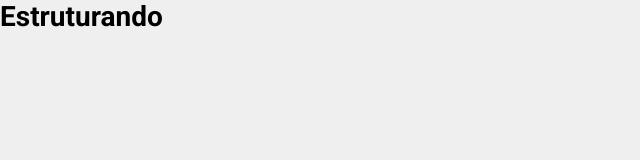
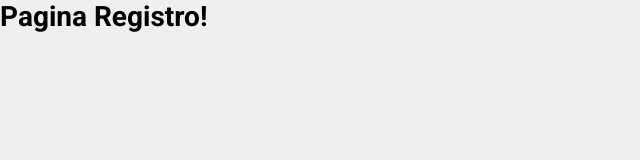
Before and after one commit to Robson-GDS/sistema-chamados, a React (Create React App) app: page /register in a window 1280 px wide. Shown: the top 160 px of the page, without its empty margins (0-640 px from the left). Built offline with nearby package versions, Linux system fonts and the light colour scheme.

Commit message:
add rotas

```diff
--- a/src/App.js
+++ b/src/App.js
@@ -1,6 +1,12 @@
+import { BrowserRouter } from 'react-router-dom';
+
+import Routes from './routes';
+
 function App() {
   return (
-      <h1>Estruturando</h1>
+      <BrowserRouter>
+        <Routes />
+      </BrowserRouter>
   );
 }
 
--- /dev/null
+++ b/src/pages/Dashboard/index.js
@@ -0,0 +1,7 @@
+export default function Dashboard() {
+  return (
+    <div>
+      <h1>Dashboard</h1>
+    </div>
+  )
+}
--- a/src/pages/SignIn/index.js
+++ b/src/pages/SignIn/index.js
@@ -1,7 +1,7 @@
 export default function SignIn() {
   return (
     <div>
-      <h1>Signin</h1>
+      <h1>Pagina Login!</h1>
     </div>
-  );
+  )
 }
--- a/src/pages/SignUp/index.js
+++ b/src/pages/SignUp/index.js
@@ -1,7 +1,7 @@
 export default function SignUp() {
   return (
     <div>
-      <h1>Signup</h1>
+      <h1>Pagina Registro!</h1>
     </div>
-  );
+  )
 }
--- /dev/null
+++ b/src/routes/Route.js
@@ -0,0 +1,34 @@
+import { Route, Redirect } from 'react-router-dom';
+
+export default function RouteWrapper ({
+  component: Component,
+  isPrivate,
+  ...rest
+}){
+
+  const loading = false;
+  const signed = false;
+
+  if(loading) {
+    return(
+      <div></div>
+    )
+  }
+
+  if(!signed && isPrivate) {
+    return <Redirect to="/" />
+  }
+
+  if(signed && !isPrivate) {
+    return <Redirect to="/dashboard" />
+  }
+
+  return(
+    <Route
+      {...rest}
+      render = { props => (
+        <Component {...props} />
+      )}
+    />
+  )
+}
--- /dev/null
+++ b/src/routes/index.js
@@ -0,0 +1,17 @@
+import { Switch } from 'react-router-dom';
+
+import Route from './Route';
+
+import SignIn from '../pages/SignIn';
+import SignUp from '../pages/SignUp';
+import Dashboard from '../pages/Dashboard';
+
+export default function Routes() {
+  return (
+    <Switch>
+      <Route exact path="/" component={SignIn} />
+      <Route exact path="/register" component={SignUp} />
+      <Route exact path="/dashboard" component={Dashboard} isPrivate />
+    </Switch>
+  )
+}
```
